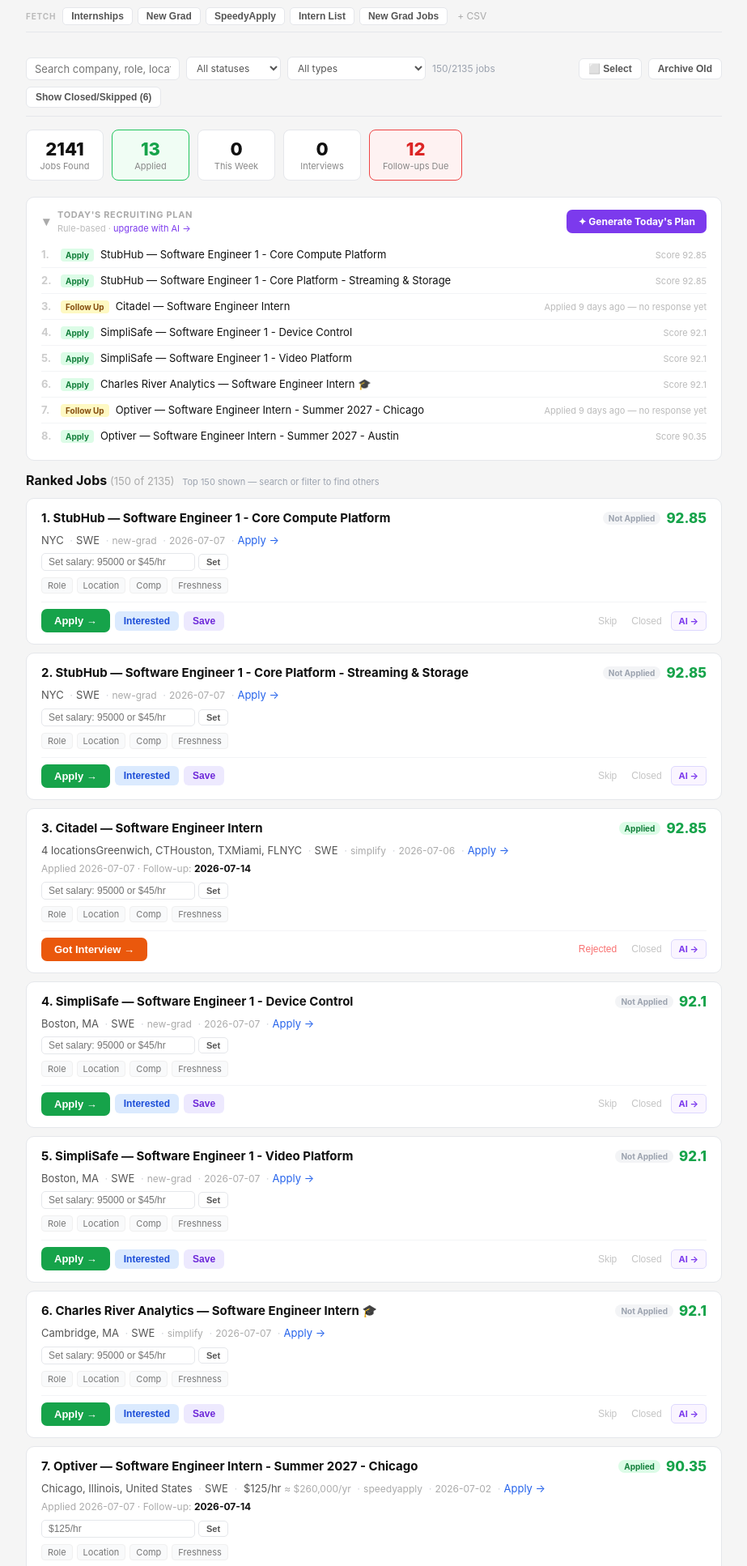
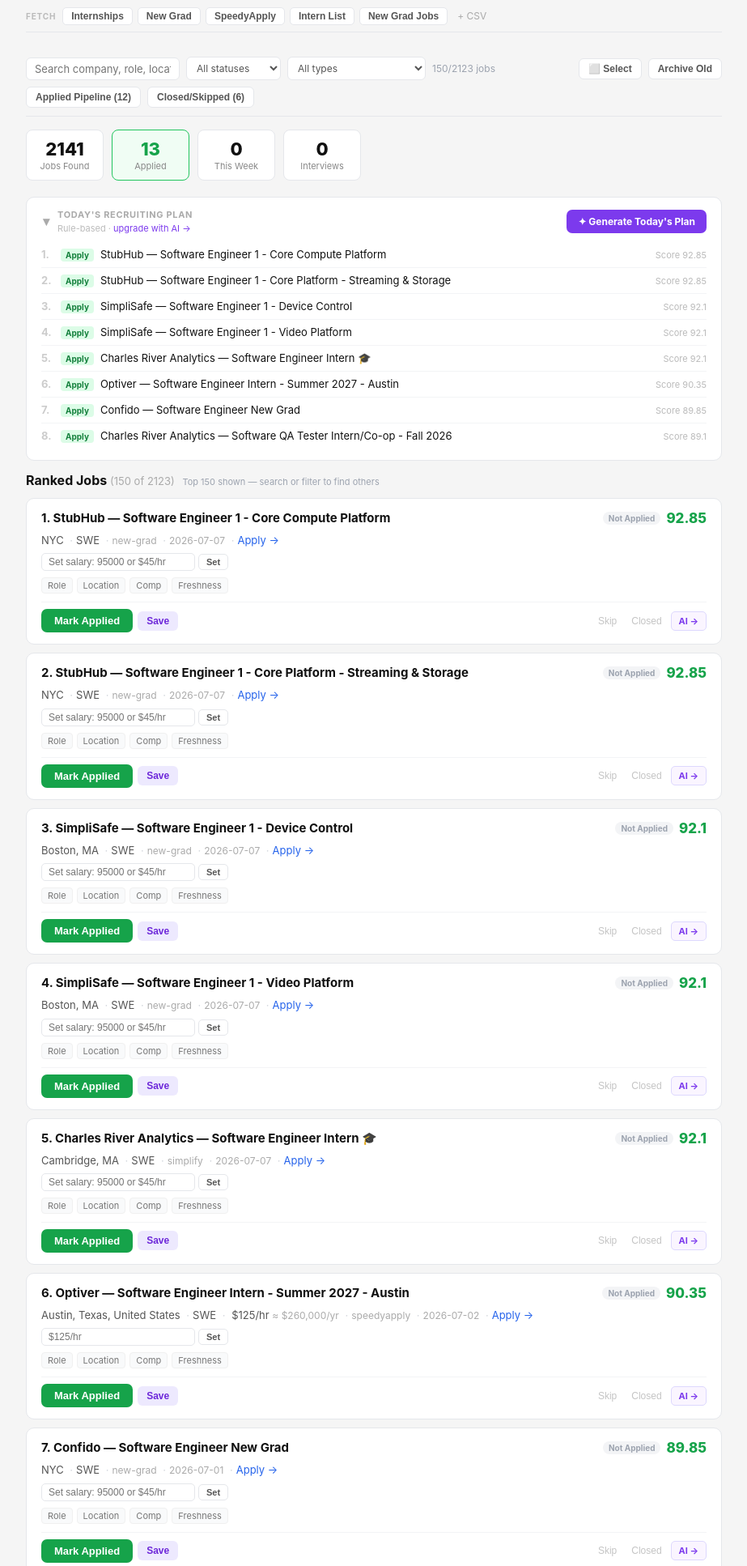
Before and after one commit to SShah276/rose, a FastAPI app: page /jobs in a window 1280 px wide. Shown: the part 57-1991 px from the top of the page at 81% size, without its empty margins (178-1101 px from the left). Run offline with FastAPI, Linux system fonts and the light colour scheme; the visitor is signed in with stand-in values (Sample User, id 1); data comes from the database, SQL or seed files in the repository.

Commit message:
aestheic changes

```diff
--- a/app/main.py
+++ b/app/main.py
@@ -19,9 +19,9 @@ _SECRET_KEY  = os.environ.get("SECRET_KEY", "")
 _APP_PASSWORD = os.environ.get("APP_PASSWORD", "")
 
 from app.db import (
-    init_db, get_all_jobs, get_visible_jobs, get_hidden_jobs,
+    init_db, get_all_jobs, get_visible_jobs, get_hidden_jobs, get_applied_jobs,
     has_unscored_jobs, bulk_update_scores,
-    update_application, get_followups_due, get_tracked_applications, get_stats,
+    update_application, get_tracked_applications, get_stats,
     get_setting, set_setting, upsert_job, set_job_salary,
     reset_all_statuses, restore_skipped,
     get_profile, save_profile,
@@ -48,12 +48,15 @@ import urllib.request
 app = FastAPI()
 templates = Jinja2Templates(directory="app/templates")
 
+from fastapi.staticfiles import StaticFiles
+app.mount("/static", StaticFiles(directory="app/static"), name="static")
+
 # ── Auth middleware (runs after SessionMiddleware populates request.session) ──
 class _AuthMiddleware(BaseHTTPMiddleware):
     _PUBLIC = frozenset({"/login"})
 
     async def dispatch(self, request: Request, call_next):
-        if request.url.path in self._PUBLIC:
+        if request.url.path in self._PUBLIC or request.url.path.startswith("/static/"):
             return await call_next(request)
         if not request.session.get("authenticated"):
             return RedirectResponse(url=f"/login?next={request.url.path}", status_code=303)
@@ -201,7 +204,7 @@ def jobs_page(request: Request):
             "render_limit":  _RENDER_LIMIT,
             "plan":          plan,
             "plan_meta":     plan_meta,
-            "followups":     get_followups_due(),
+            "applied_jobs":  get_applied_jobs(),
             "stats":         get_stats(),
         }
     )
@@ -451,7 +454,6 @@ def tracker_page(request: Request):
         context={
             "applications": get_tracked_applications(),
             "stats": get_stats(),
-            "followups": get_followups_due(),
         }
     )
 
--- a/app/templates/analytics.html
+++ b/app/templates/analytics.html
@@ -2,6 +2,7 @@
 <html>
 <head>
     <title>ROSE — Analytics</title>
+    <link rel="stylesheet" href="/static/dark.css">
     <style>
         * { box-sizing: border-box; }
         body { font-family: -apple-system, BlinkMacSystemFont, "Segoe UI", Arial, sans-serif;
--- a/app/templates/apply_form.html
+++ b/app/templates/apply_form.html
@@ -2,6 +2,7 @@
 <html>
 <head>
     <title>ROSE — Mark Applied</title>
+    <link rel="stylesheet" href="/static/dark.css">
     <style>
         * { box-sizing: border-box; }
         body { font-family: -apple-system, BlinkMacSystemFont, "Segoe UI", Arial, sans-serif;
--- a/app/templates/contact_form.html
+++ b/app/templates/contact_form.html
@@ -2,6 +2,7 @@
 <html>
 <head>
     <title>ROSE — {{ 'Edit' if editing else 'Add' }} Contact</title>
+    <link rel="stylesheet" href="/static/dark.css">
     <style>
         * { box-sizing: border-box; }
         body { font-family: -apple-system, BlinkMacSystemFont, "Segoe UI", Arial, sans-serif;
--- a/app/templates/contacts.html
+++ b/app/templates/contacts.html
@@ -2,6 +2,7 @@
 <html>
 <head>
     <title>ROSE — Contacts</title>
+    <link rel="stylesheet" href="/static/dark.css">
     <style>
         * { box-sizing: border-box; }
         body { font-family: -apple-system, BlinkMacSystemFont, "Segoe UI", Arial, sans-serif;
--- a/app/templates/import_csv.html
+++ b/app/templates/import_csv.html
@@ -2,6 +2,7 @@
 <html>
 <head>
     <title>ROSE — Import CSV</title>
+    <link rel="stylesheet" href="/static/dark.css">
     <style>
         * { box-sizing: border-box; }
         body { font-family: -apple-system, BlinkMacSystemFont, "Segoe UI", Arial, sans-serif;
--- a/app/templates/import_result.html
+++ b/app/templates/import_result.html
@@ -2,6 +2,7 @@
 <html>
 <head>
     <title>ROSE — Import Result</title>
+    <link rel="stylesheet" href="/static/dark.css">
     <style>
         * { box-sizing: border-box; }
         body { font-family: -apple-system, BlinkMacSystemFont, "Segoe UI", Arial, sans-serif;
--- a/app/templates/jobs.html
+++ b/app/templates/jobs.html
@@ -2,6 +2,7 @@
 <html>
 <head>
     <title>ROSE — Jobs</title>
+    <link rel="stylesheet" href="/static/dark.css">
     <style>
         * { box-sizing: border-box; }
         body { font-family: -apple-system, BlinkMacSystemFont, "Segoe UI", Arial, sans-serif;
@@ -233,9 +234,6 @@
             <option value="not_reviewed">Not Reviewed</option>
             <option value="interested">Interested</option>
             <option value="saved">Saved</option>
-            <option value="applied">Applied</option>
-            <option value="interview">Interview</option>
-            <option value="offer">Offer</option>
         </select>
         <select id="role-filter" class="filter-select">
             <option value="">All types</option>
@@ -249,9 +247,13 @@
               onsubmit="return confirm('Archive all un-reviewed jobs found 14+ days ago? Marks them Closed.')">
             <button type="submit" class="btn-filter">Archive Old</button>
         </form>
+        <button id="applied-btn" onclick="toggleApplied()" class="btn-filter"
+                data-count="{{ applied_jobs | length }}">
+            Applied Pipeline ({{ applied_jobs | length }})
+        </button>
         <button id="hidden-btn" onclick="toggleHidden()" class="btn-filter"
                 data-count="{{ hidden_jobs | length }}">
-            Show Closed/Skipped ({{ hidden_jobs | length }})
+            Closed/Skipped ({{ hidden_jobs | length }})
         </button>
     </div>
 
@@ -277,12 +279,6 @@
         <div class="stat-box good">
             <div class="stat-num">{{ stats.offers }}</div>
             <div class="stat-label">Offers</div>
-        </div>
-        {% endif %}
-        {% if stats.followups_due > 0 %}
-        <div class="stat-box urgent">
-            <div class="stat-num">{{ stats.followups_due }}</div>
-            <div class="stat-label">Follow-ups Due</div>
         </div>
         {% endif %}
     </div>
@@ -423,9 +419,7 @@
         </div>
 
         {% if status == "applied" and job.date_applied %}
-        <div class="card-meta muted" style="margin-top:2px;">
-            Applied {{ job.date_applied }}{% if job.follow_up_date %} · Follow-up: <strong style="color:#111;">{{ job.follow_up_date }}</strong>{% endif %}
-        </div>
+        <div class="card-meta muted" style="margin-top:2px;">Applied {{ job.date_applied }}</div>
         {% endif %}
 
         <!-- Salary set -->
@@ -448,35 +442,10 @@
         <!-- Actions -->
         <div class="actions">
 
-            {% if status in ["not_applied", "not_reviewed"] %}
+            {% if status in ["not_applied", "not_reviewed", "interested"] %}
                 <form method="POST" action="/jobs/{{ job.id }}/action">
                     <input type="hidden" name="action" value="apply">
-                    <button class="btn-cta btn-cta-green">Apply →</button>
-                </form>
-                <form method="POST" action="/jobs/{{ job.id }}/action">
-                    <input type="hidden" name="action" value="interested">
-                    <button class="btn-soft btn-soft-blue">Interested</button>
-                </form>
-                <form method="POST" action="/jobs/{{ job.id }}/action">
-                    <input type="hidden" name="action" value="save">
-                    <button class="btn-soft btn-soft-purple">Save</button>
-                </form>
-                <div class="actions-right">
-                    <form method="POST" action="/jobs/{{ job.id }}/action">
-                        <input type="hidden" name="action" value="skip">
-                        <button class="btn-ghost">Skip</button>
-                    </form>
-                    <form method="POST" action="/jobs/{{ job.id }}/action">
-                        <input type="hidden" name="action" value="close">
-                        <button class="btn-ghost">Closed</button>
-                    </form>
-                    <a href="/jobs/{{ job.id }}/ai" class="ai-link">AI →</a>
-                </div>
-
-            {% elif status == "interested" %}
-                <form method="POST" action="/jobs/{{ job.id }}/action">
-                    <input type="hidden" name="action" value="apply">
-                    <button class="btn-cta btn-cta-green">Apply →</button>
+                    <button class="btn-cta btn-cta-green">Mark Applied</button>
                 </form>
                 <form method="POST" action="/jobs/{{ job.id }}/action">
                     <input type="hidden" name="action" value="save">
@@ -497,11 +466,7 @@
             {% elif status == "saved" %}
                 <form method="POST" action="/jobs/{{ job.id }}/action">
                     <input type="hidden" name="action" value="apply">
-                    <button class="btn-cta btn-cta-green">Apply →</button>
-                </form>
-                <form method="POST" action="/jobs/{{ job.id }}/action">
-                    <input type="hidden" name="action" value="interested">
-                    <button class="btn-soft btn-soft-blue">Interested</button>
+                    <button class="btn-cta btn-cta-green">Mark Applied</button>
                 </form>
                 <div class="actions-right">
                     <form method="POST" action="/jobs/{{ job.id }}/action">
@@ -558,6 +523,49 @@
         </div>
     </div>
     {% endfor %}
+
+    <!-- Applied pipeline section -->
+    <div id="applied-section" style="display:none; margin-top:4px;">
+        <p class="list-title" style="margin-top:16px;">
+            Applied Pipeline <span>({{ applied_jobs | length }})</span>
+        </p>
+        {% if applied_jobs %}
+        <div style="background:white; border:1px solid #e5e7eb; border-radius:10px; overflow:hidden; margin-bottom:12px;">
+            {% for job in applied_jobs %}
+            {% set ps = job.status or "applied" %}
+            <div class="hidden-job-row">
+                <span class="badge badge-{{ ps }}">{{ ps | replace("_"," ") | title }}</span>
+                <span class="hidden-job-title">
+                    {{ job.company }} — {{ job.title }}
+                    {% if job.date_applied %}<span style="color:#bbb;"> · {{ job.date_applied }}</span>{% endif %}
+                </span>
+                {% if ps == "applied" %}
+                <form method="POST" action="/jobs/{{ job.id }}/action" style="display:inline;">
+                    <input type="hidden" name="action" value="interview">
+                    <button type="submit" class="btn-ghost" style="font-size:11px; color:#ea580c;">Interview</button>
+                </form>
+                <form method="POST" action="/jobs/{{ job.id }}/action" style="display:inline;">
+                    <input type="hidden" name="action" value="rejected">
+                    <button type="submit" class="btn-ghost" style="font-size:11px; color:#f87171;">Rejected</button>
+                </form>
+                {% elif ps == "interview" %}
+                <form method="POST" action="/jobs/{{ job.id }}/action" style="display:inline;">
+                    <input type="hidden" name="action" value="offer">
+                    <button type="submit" class="btn-ghost" style="font-size:11px; color:#d97706;">Got Offer!</button>
+                </form>
+                <form method="POST" action="/jobs/{{ job.id }}/action" style="display:inline;">
+                    <input type="hidden" name="action" value="rejected">
+                    <button type="submit" class="btn-ghost" style="font-size:11px; color:#f87171;">Rejected</button>
+                </form>
+                {% endif %}
+                <a href="/jobs/{{ job.id }}/ai" class="ai-link" style="font-size:11px; padding:3px 8px;">AI →</a>
+            </div>
+            {% endfor %}
+        </div>
+        {% else %}
+        <p style="color:#bbb; font-size:13px;">No applied jobs yet.</p>
+        {% endif %}
+    </div>
 
     <!-- Closed / skipped archive view -->
     <div id="hidden-section" style="display:none; margin-top:4px;">
@@ -704,6 +712,17 @@ function submitBulk(action) {
     form.submit();
 }
 
+// ── Show / hide applied pipeline ──
+function toggleApplied() {
+    var sec = document.getElementById('applied-section');
+    var btn = document.getElementById('applied-btn');
+    var count = btn.dataset.count;
+    var vis = sec.style.display !== 'none';
+    sec.style.display = vis ? 'none' : 'block';
+    btn.textContent = vis ? ('Applied Pipeline (' + count + ')') : 'Hide Applied Pipeline';
+    btn.classList.toggle('on', !vis);
+}
+
 // ── Show / hide closed+skipped ──
 function toggleHidden() {
     var sec = document.getElementById('hidden-section');
@@ -711,7 +730,7 @@ function toggleHidden() {
     var count = btn.dataset.count;
     var vis = sec.style.display !== 'none';
     sec.style.display = vis ? 'none' : 'block';
-    btn.textContent = vis ? ('Show Closed/Skipped (' + count + ')') : 'Hide Closed/Skipped';
+    btn.textContent = vis ? ('Closed/Skipped (' + count + ')') : 'Hide Closed/Skipped';
     btn.classList.toggle('on', !vis);
 }
 </script>
--- a/app/templates/login.html
+++ b/app/templates/login.html
@@ -2,6 +2,7 @@
 <html>
 <head>
     <title>ROSE — Sign In</title>
+    <link rel="stylesheet" href="/static/dark.css">
     <style>
         * { box-sizing: border-box; }
         body { font-family: -apple-system, BlinkMacSystemFont, "Segoe UI", Arial, sans-serif;
--- a/app/templates/outreach.html
+++ b/app/templates/outreach.html
@@ -2,6 +2,7 @@
 <html>
 <head>
     <title>ROSE — Outreach</title>
+    <link rel="stylesheet" href="/static/dark.css">
     <style>
         * { box-sizing: border-box; }
         body { font-family: -apple-system, BlinkMacSystemFont, "Segoe UI", Arial, sans-serif;
--- a/app/templates/profile.html
+++ b/app/templates/profile.html
@@ -2,6 +2,7 @@
 <html>
 <head>
     <title>ROSE — Profile</title>
+    <link rel="stylesheet" href="/static/dark.css">
     <style>
         * { box-sizing: border-box; }
         body { font-family: -apple-system, BlinkMacSystemFont, "Segoe UI", Arial, sans-serif;
--- a/app/templates/progress.html
+++ b/app/templates/progress.html
@@ -4,7 +4,8 @@
   <meta charset="UTF-8">
   <meta name="viewport" content="width=device-width, initial-scale=1.0">
   <title>Generating Plan — ROSE</title>
-  <style>
+  <link rel="stylesheet" href="/static/dark.css">
+    <style>
     * { box-sizing: border-box; margin: 0; padding: 0; }
     body { font-family: -apple-system, BlinkMacSystemFont, "Segoe UI", sans-serif; background: #f5f5f5; color: #111; }
 
--- a/app/templates/settings.html
+++ b/app/templates/settings.html
@@ -2,6 +2,7 @@
 <html>
 <head>
     <title>Settings</title>
+    <link rel="stylesheet" href="/static/dark.css">
     <style>
         body { font-family: -apple-system, BlinkMacSystemFont, "Segoe UI", Arial, sans-serif;
                margin: 0; background: #f5f5f5; color: #111; }
--- a/app/templates/traces.html
+++ b/app/templates/traces.html
@@ -2,6 +2,7 @@
 <html>
 <head>
     <title>ROSE — Agent Trace</title>
+    <link rel="stylesheet" href="/static/dark.css">
     <style>
         * { box-sizing: border-box; }
         body { font-family: -apple-system, BlinkMacSystemFont, "Segoe UI", Arial, sans-serif;
```
Also changed, not shown: app/ai.py (+2 -14 lines), app/db.py (+19 -2 lines), app/static/dark.css (added, +108 -0 lines), app/templates/job_ai.html (+4 -12 lines), app/templates/tracker.html (+1 -31 lines).
